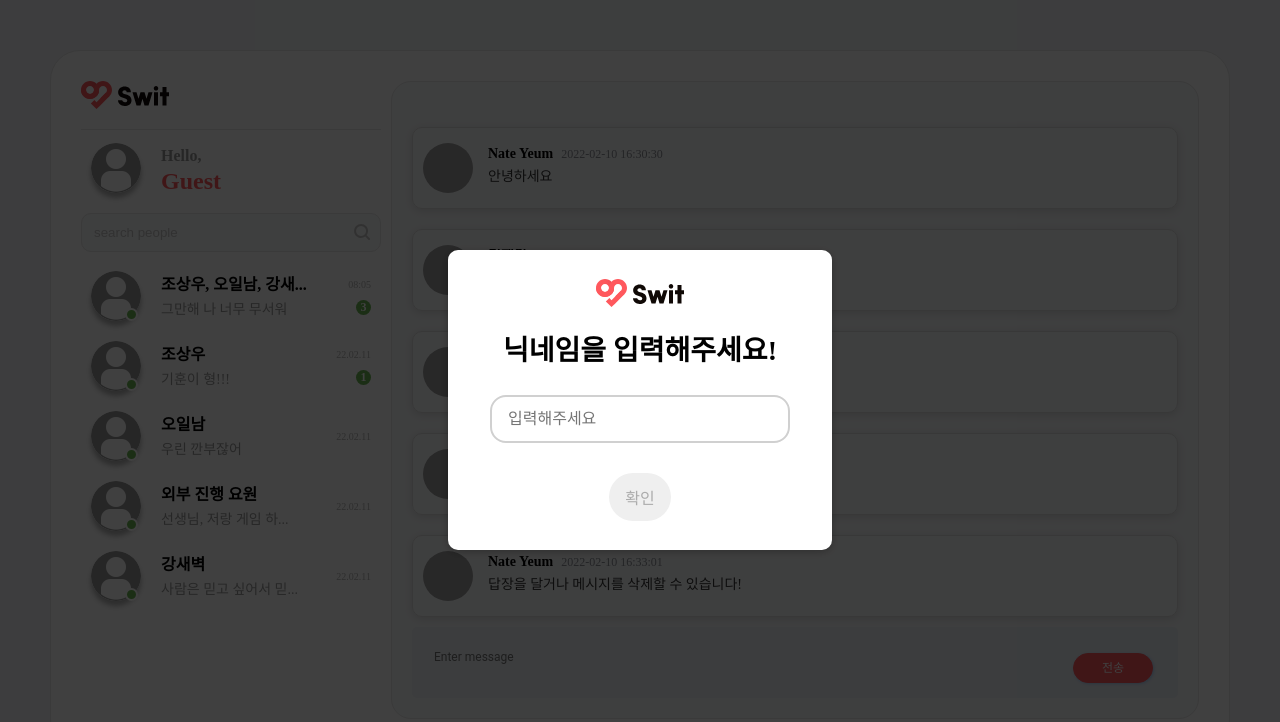
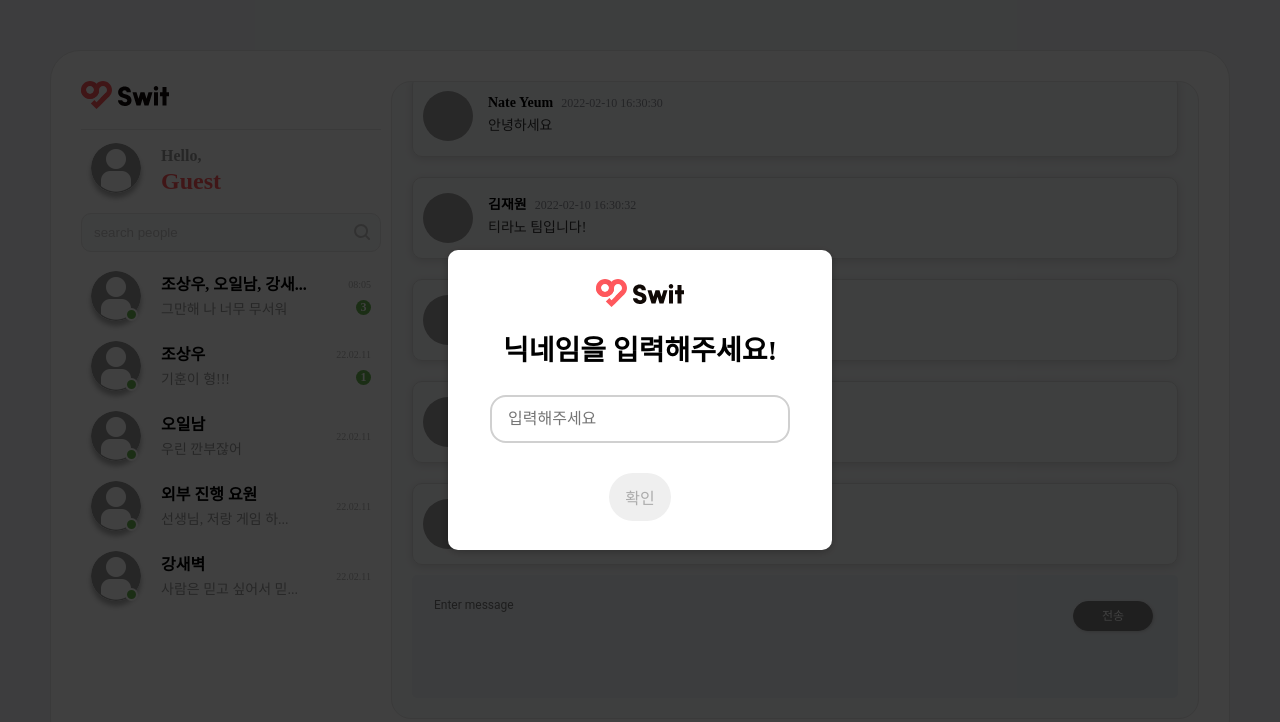
Before and after one commit to seoysauce/wanted-swit, a React (Create React App) app: page / in a window 1280 px wide. Shown: the top 722 px of the page. Built offline with nearby package versions, Linux system fonts and the light colour scheme; grey boxes are pictures that could not be loaded.

Commit message:
feat: 답글 기능 구현

```diff
--- a/src/components/molecules/Chat/index.tsx
+++ b/src/components/molecules/Chat/index.tsx
@@ -8,10 +8,9 @@ import * as S from './style';
 interface IChatProps {
   message: IMessage;
   setComment: React.Dispatch<React.SetStateAction<ICommentState>>;
-  setInitialInput: (initialInput: string) => void;
 }
 
-export function Chat({ message, setComment, setInitialInput }: IChatProps) {
+export function Chat({ message, setComment }: IChatProps) {
   const [isHover, setIsHover] = useState<boolean>(false);
   const { userId, messageId, userName, profileImage, content, date } = message;
   const dispatch = useAppDispatch();
@@ -25,7 +24,6 @@ export function Chat({ message, setComment, setInitialInput }: IChatProps) {
       userName,
       content,
     });
-    setInitialInput(`${userId}\n${content}\n(회신)\n`);
   };
 
   return (
--- a/src/components/molecules/InputMessage/index.tsx
+++ b/src/components/molecules/InputMessage/index.tsx
@@ -1,30 +1,40 @@
 import React, { useState, useEffect, useRef } from 'react';
 import { messageAdded } from 'redux/messagesSlice';
 import { useAppDispatch, useAppSelector } from 'hooks';
-import { dateToString } from 'utils';
+import { dateToString, isMessageEmpty } from 'utils';
 import { nanoid } from '@reduxjs/toolkit';
 import { INPUT_MESSAGE } from 'commons';
 import * as S from './style';
 
 interface IInputMessage {
-  initialInput: string;
+  replyInfo: {
+    userId: string;
+    userName: string;
+    content: string;
+  };
 }
 
-export function InputMessage({ initialInput }: IInputMessage) {
+export function InputMessage({ replyInfo }: IInputMessage) {
   const user = useAppSelector((state) => state.user);
   const dispatch = useAppDispatch();
   const textAreaRef = useRef(null);
 
+  // const [messagePreFix, setMessagePreFix] = useState('');
   const [message, setMessage] = useState('');
-  const [inputRows, setInputRows] = useState(1);
+  const [inputRows, setInputRows] = useState(4);
 
   useEffect(() => {
-    setMessage(initialInput);
-  }, [initialInput]);
+    if (replyInfo.userName !== '' && replyInfo.content !== '') {
+      const preFix = `${replyInfo.userName}\n${replyInfo.content}\n(회신)\n\n`;
+      // setMessagePreFix(preFix);
+      setMessage(`${preFix}${message}`);
+    }
+  }, [replyInfo]);
 
   const clearInput = () => {
     setMessage('');
-    setInputRows(1);
+    // setMessagePreFix('');
+    setInputRows(4);
   };
 
   const setRows = (amount: number) => {
@@ -45,7 +55,8 @@ export function InputMessage({ initialInput }: IInputMessage) {
 
   const sendMessage = () => {
     clearInput();
-    if (message === '' || message === '\n') return;
+    if (isMessageEmpty(message)) return;
+    // dispatchMessage(`${messagePreFix}${message}`);
     dispatchMessage(message);
   };
 
@@ -54,7 +65,9 @@ export function InputMessage({ initialInput }: IInputMessage) {
   };
 
   const handleChange = (e: React.ChangeEvent<HTMLTextAreaElement>) => {
+    // console.log(e.target.value);
     setMessage(e.target.value);
+    // setMessage(e.target.value.replaceAll(messagePreFix, ''));
   };
 
   const handleKeyDown = (e: React.KeyboardEvent<HTMLTextAreaElement>) => {
@@ -78,12 +91,10 @@ export function InputMessage({ initialInput }: IInputMessage) {
           onKeyDown={handleKeyDown}
           rows={inputRows}
           cols={INPUT_MESSAGE.WIDTH}
-          value={message}
+          value={message} // value={`${messagePreFix}${message}`}
           ref={textAreaRef}
-        >
-          {initialInput}
-        </S.TextArea>
-        <S.Button type="button" onClick={() => sendMessage()}>
+        />
+        <S.Button disabled={isMessageEmpty(message)} type="button" onClick={() => sendMessage()}>
           전송
         </S.Button>
       </S.InputBox>
--- a/src/components/organisms/ChatRoom/index.tsx
+++ b/src/components/organisms/ChatRoom/index.tsx
@@ -11,20 +11,14 @@ export function ChatRoom() {
     content: '',
   };
   const [comment, setComment] = useState<ICommentState>(commentInitial);
-  const [initialInput, setInitialInput] = useState('');
   const messages = useAppSelector((state) => state.messages);
 
   return (
     <S.Container>
       {messages.map((message) => (
-        <Chat
-          key={message.messageId}
-          message={message}
-          setComment={setComment}
-          setInitialInput={setInitialInput}
-        />
+        <Chat key={message.messageId} message={message} setComment={setComment} />
       ))}
-      <InputMessage initialInput={initialInput} />
+      <InputMessage replyInfo={comment} />
     </S.Container>
   );
 }
```
